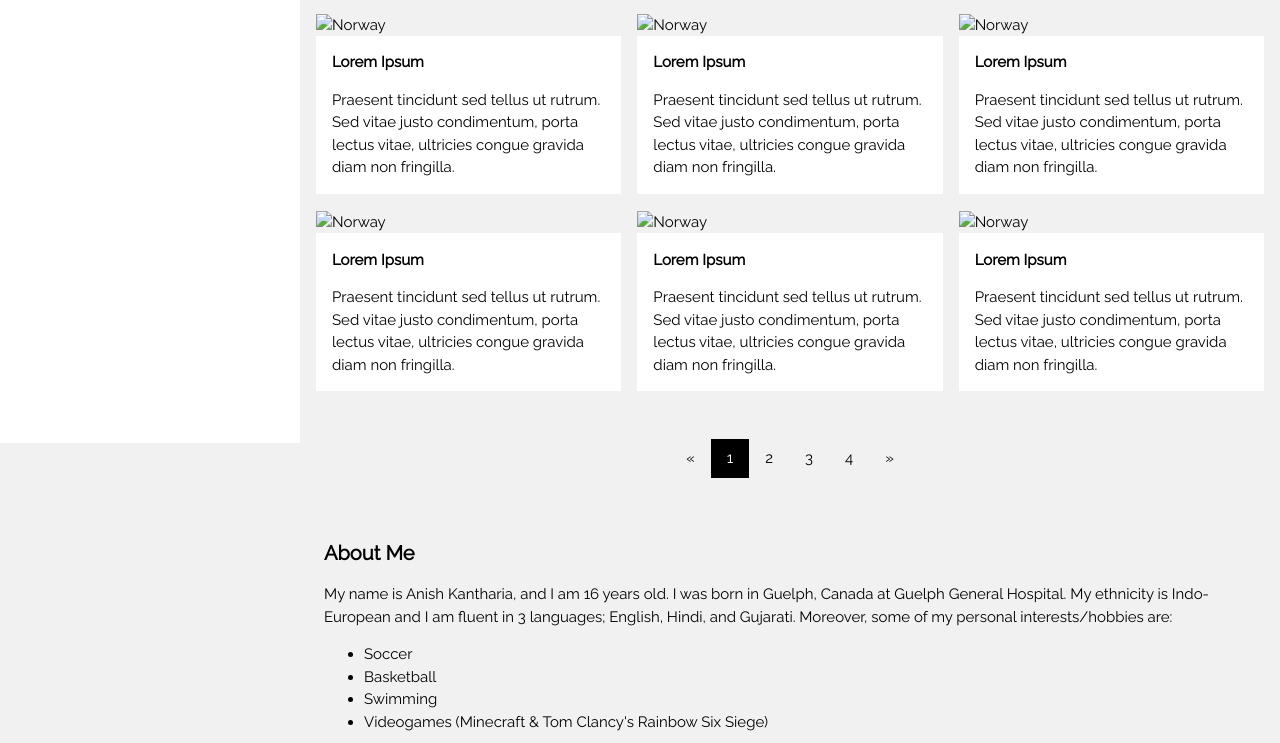
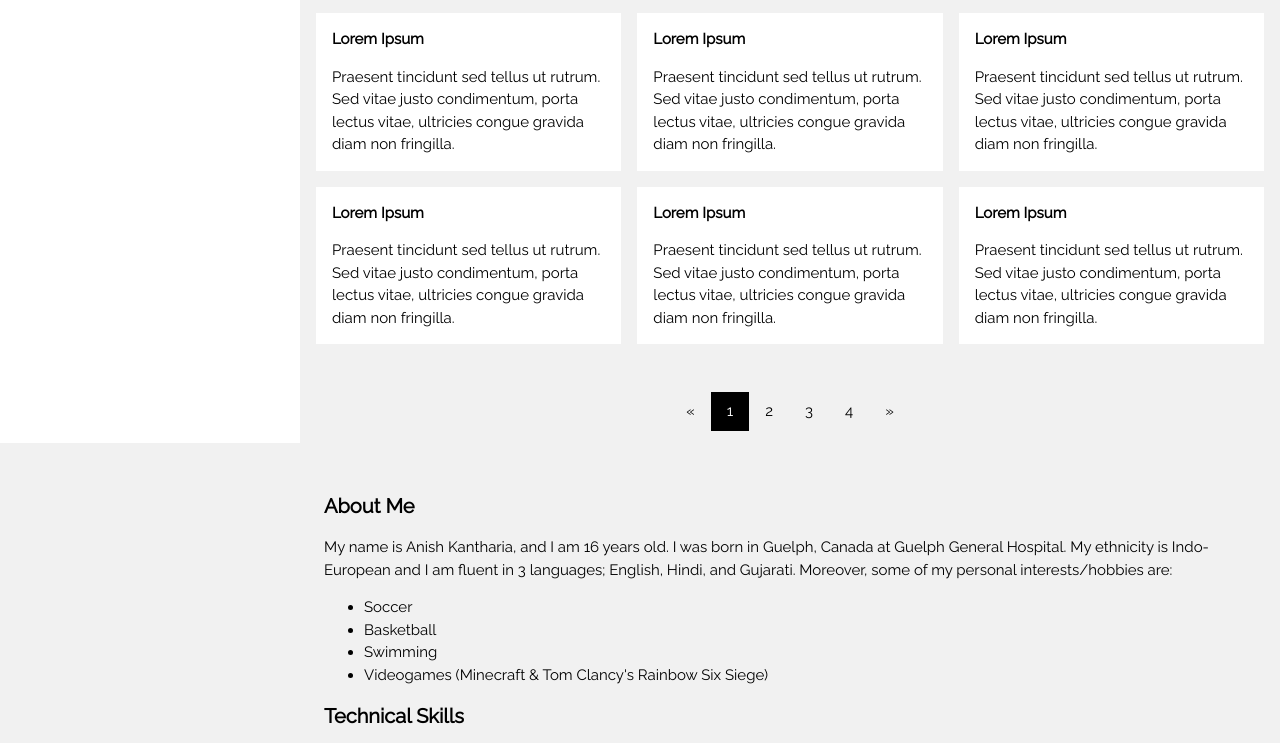
Before and after one commit to AnishKantharia/Repository-1, a plain HTML site: page index.html in a window 1280 px wide. Shown: the part 357-1100 px from the top of the page. Drawn offline with nearby package versions, Linux system fonts and the light colour scheme.

Commit message:
Update index.html

```diff
--- a/index.html
+++ b/index.html
@@ -85,21 +85,18 @@
     <!-- Second Photo Grid-->
     <div class="w3-row-padding">
       <div class="w3-third w3-container w3-margin-bottom">
-        <img src="/w3images/p1.jpg" alt="Norway" style="width:100%" class="w3-hover-opacity">
         <div class="w3-container w3-white">
           <p><b>Lorem Ipsum</b></p>
           <p>Praesent tincidunt sed tellus ut rutrum. Sed vitae justo condimentum, porta lectus vitae, ultricies congue gravida diam non fringilla.</p>
         </div>
       </div>
       <div class="w3-third w3-container w3-margin-bottom">
-        <img src="/w3images/p2.jpg" alt="Norway" style="width:100%" class="w3-hover-opacity">
         <div class="w3-container w3-white">
           <p><b>Lorem Ipsum</b></p>
           <p>Praesent tincidunt sed tellus ut rutrum. Sed vitae justo condimentum, porta lectus vitae, ultricies congue gravida diam non fringilla.</p>
         </div>
       </div>
       <div class="w3-third w3-container">
-        <img src="/w3images/p3.jpg" alt="Norway" style="width:100%" class="w3-hover-opacity">
         <div class="w3-container w3-white">
           <p><b>Lorem Ipsum</b></p>
           <p>Praesent tincidunt sed tellus ut rutrum. Sed vitae justo condimentum, porta lectus vitae, ultricies congue gravida diam non fringilla.</p>
@@ -109,21 +106,18 @@
 
        <div class="w3-row-padding">
       <div class="w3-third w3-container w3-margin-bottom">
-        <img src="/w3images/p1.jpg" alt="Norway" style="width:100%" class="w3-hover-opacity">
         <div class="w3-container w3-white">
           <p><b>Lorem Ipsum</b></p>
           <p>Praesent tincidunt sed tellus ut rutrum. Sed vitae justo condimentum, porta lectus vitae, ultricies congue gravida diam non fringilla.</p>
         </div>
       </div>
       <div class="w3-third w3-container w3-margin-bottom">
-        <img src="/w3images/p2.jpg" alt="Norway" style="width:100%" class="w3-hover-opacity">
         <div class="w3-container w3-white">
           <p><b>Lorem Ipsum</b></p>
           <p>Praesent tincidunt sed tellus ut rutrum. Sed vitae justo condimentum, porta lectus vitae, ultricies congue gravida diam non fringilla.</p>
         </div>
       </div>
       <div class="w3-third w3-container">
-        <img src="/w3images/p3.jpg" alt="Norway" style="width:100%" class="w3-hover-opacity">
         <div class="w3-container w3-white">
           <p><b>Lorem Ipsum</b></p>
           <p>Praesent tincidunt sed tellus ut rutrum. Sed vitae justo condimentum, porta lectus vitae, ultricies congue gravida diam non fringilla.</p>
```
